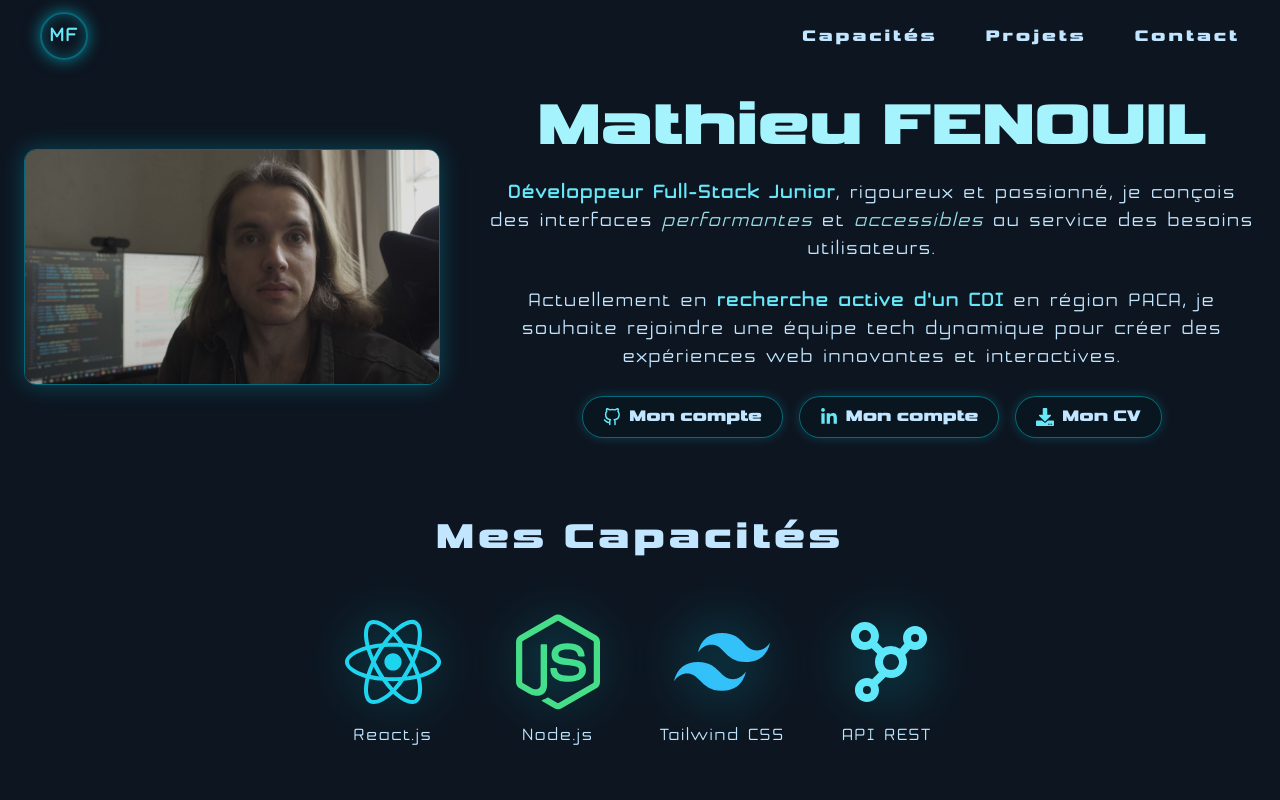
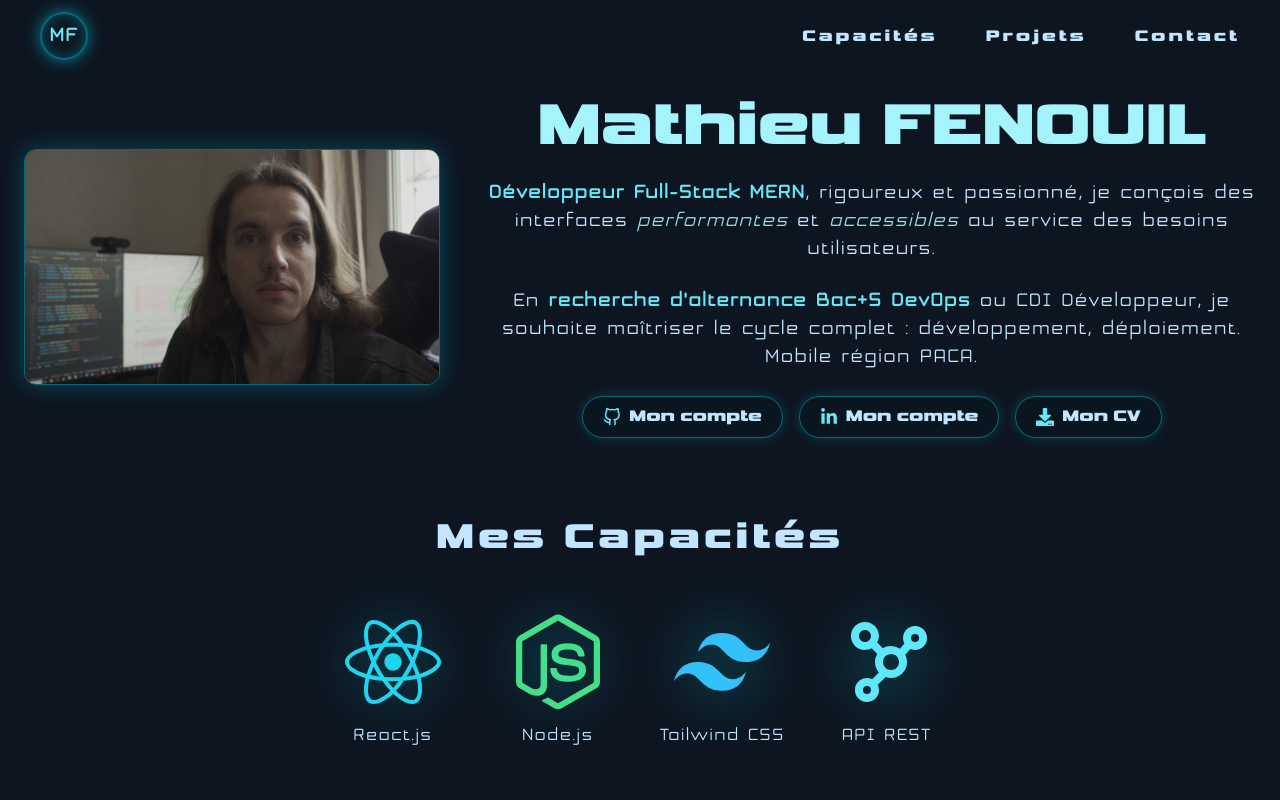
Before and after one commit to Matfen2/portfolio-mathieu-fenouil, a React (Create React App) app: page / in a window 1280 px wide. Shown: the top 800 px of the page. Built offline with nearby package versions, Linux system fonts and the light colour scheme.

Commit message:
Update Present.jsx

```diff
--- a/src/sections/Present.jsx
+++ b/src/sections/Present.jsx
@@ -66,7 +66,7 @@ export default function Present() {
 
           <p className="text-base sm:text-lg lg:text-xl lg:text-center leading-relaxed" style={{ fontFamily: "Honor", letterSpacing: "1.8px", color: "var(--text)"}}>
             <span className="font-semibold text-cyan-300">
-              Développeur Full-Stack Junior
+              Développeur Full-Stack MERN
             </span>
             , rigoureux et passionné, je conçois des interfaces{" "}
             <span className="italic text-cyan-200/90">performantes</span> et{" "}
@@ -75,9 +75,9 @@ export default function Present() {
           </p>
 
           <p className="text-sm sm:text-lg lg:text-xl lg:text-center leading-relaxed" style={{ fontFamily: "Honor", letterSpacing: "1.8px", color: "var(--text)"}}>
-            Actuellement en <span className="text-cyan-300 font-semibold">recherche active d'un CDI</span> en région PACA,
-            je souhaite rejoindre une équipe tech dynamique pour créer des
-            expériences web innovantes et interactives.
+            En <span className="text-cyan-300 font-semibold">recherche d'alternance Bac+5 DevOps</span> ou CDI Développeur,
+              je souhaite maîtriser le cycle complet : développement, déploiement.
+              Mobile région PACA.
           </p>
 
           {/* ==== BOUTONS ==== */}
```
